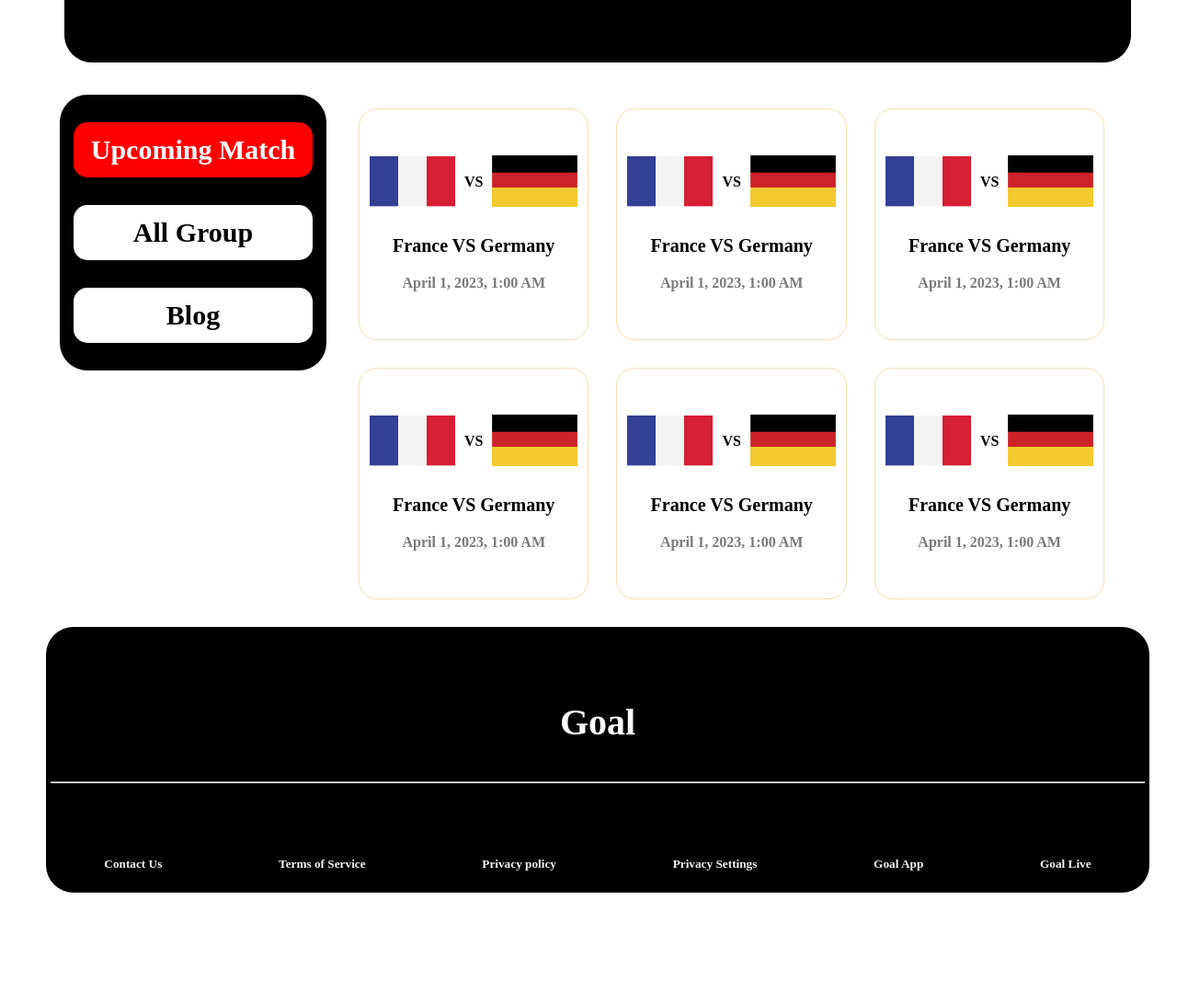
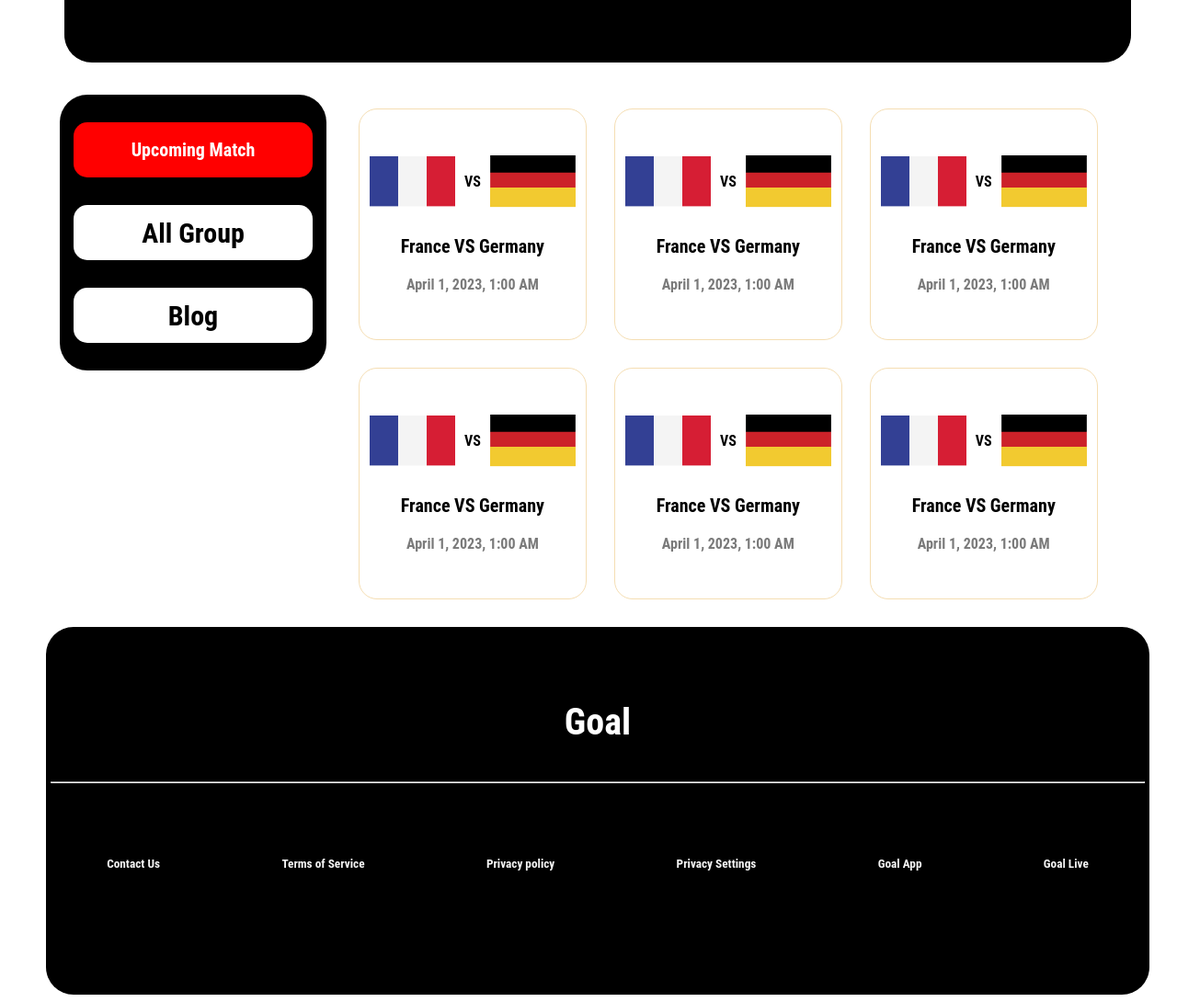
Before and after one commit to jabir11757/Assignment_2, a plain HTML site: page website_2.html in a window 1280 px wide. Shown: the part 720-1810 px from the top of the page at 92% size. Before the commit the page ends 1699 px from the top, so only its background shows below. Drawn offline with Linux system fonts and the light colour scheme.

Commit message:
last commit

```diff
--- a/style_1.css
+++ b/style_1.css
@@ -1,6 +1,11 @@
 body {
     max-width: 1200px;
     margin-left: 50px;
+    font-family: 'Abril Fatface', cursive;
+    font-family: 'Fjalla One', sans-serif;
+    font-family: 'Lobster', cursive;
+    font-family: 'Oswald', sans-serif;
+    font-family: 'Roboto Condensed', sans-serif;
 }
 
 .header {
@@ -8,6 +13,21 @@ body {
     height: 60vw;
     border-radius: 30px;
     margin: 20px;
+}
+
+/* Trying to set Animation on header button */
+
+.header-button:hover {
+    background-color: rgb(241, 163, 163);
+    color: black;
+    font-size: 20px;
+    height: 4vw;
+    width: 15vw;
+    border-radius: 5px;
+    margin-top: 5vw;
+    display: flex;
+    align-items: center;
+    justify-content: space-evenly;
 }
 
 .header-controller {
@@ -54,6 +74,7 @@ body {
     display: flex;
     align-items: center;
     justify-content: space-evenly;
+
 }
 
 .header-button a {
@@ -180,13 +201,14 @@ body {
     margin: 15px;
     color: white;
     background-color: red;
+
 }
 
 @media screen and (max-width:576px) {
     .card .card-items-1 {
         height: 50%;
         border-radius: 15px;
-        font-size: 15px;
+        font-size: 20px;
         font-weight: 900;
         display: flex;
         justify-content: center;
@@ -201,7 +223,7 @@ body {
     height: 20%;
     width: 260px;
     border-radius: 15px;
-    font-size: 30px;
+    font-size: 20px;
     font-weight: 900;
     display: flex;
     justify-content: center;
@@ -209,6 +231,17 @@ body {
     margin: 15px;
     color: white;
     background-color: red;
+
+}
+
+.card-items-1 a {
+    text-decoration: none;
+    color: white;
+}
+
+.card-items-2 a {
+    text-decoration: none;
+    color: white;
 }
 
 @media screen and (max-width:576px) {
@@ -403,7 +436,7 @@ body {
 }
 
 .footer {
-    height: 100%;
+    height: 400px;
 }
 
 .footer-items {
@@ -419,6 +452,21 @@ body {
     justify-content: space-around;
     margin-top: 50px;
 }
+
+.footer-icons {
+    color: red;
+    height: 50px;
+    width: 100%;
+    margin-top: 10px;
+    display: flex;
+    justify-content: center;
+
+}
+
+.footer-icons.fa-brands {
+    color: white;
+}
+
 
 @media screen and (max-width:576px) {
     .footer-title {
--- a/website_2.html
+++ b/website_2.html
@@ -9,6 +9,7 @@
     <script src="https://kit.fontawesome.com/3c10947010.js" crossorigin="anonymous"></script>
     <link rel="stylesheet" href="style_1.css">
     <link rel="stylesheet" href="style_2.css">
+    <link rel="import" href="index.html">
 </head>
 
 <body>
@@ -35,7 +36,9 @@
     <section class="media">
         <div class="media-items">
             <div class="card">
-                <div class="card-items-2">Upcoming Match</div>
+                <div class="card-items-2">
+                    <a href="index.html">Upcoming Match</a>
+                </div>
                 <div class="card-items">All Group</div>
                 <div class="card-items">Blog</div>
 
```
Also changed, not shown: index.html (+12 -1 lines).
